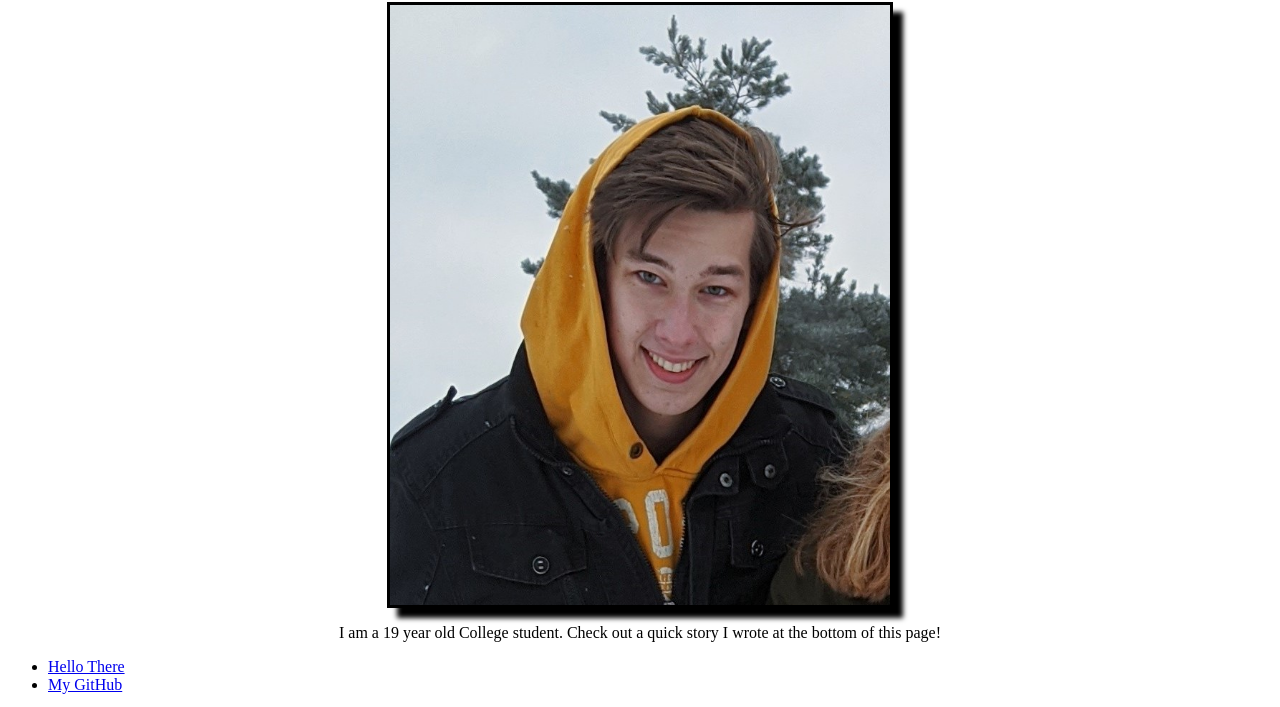
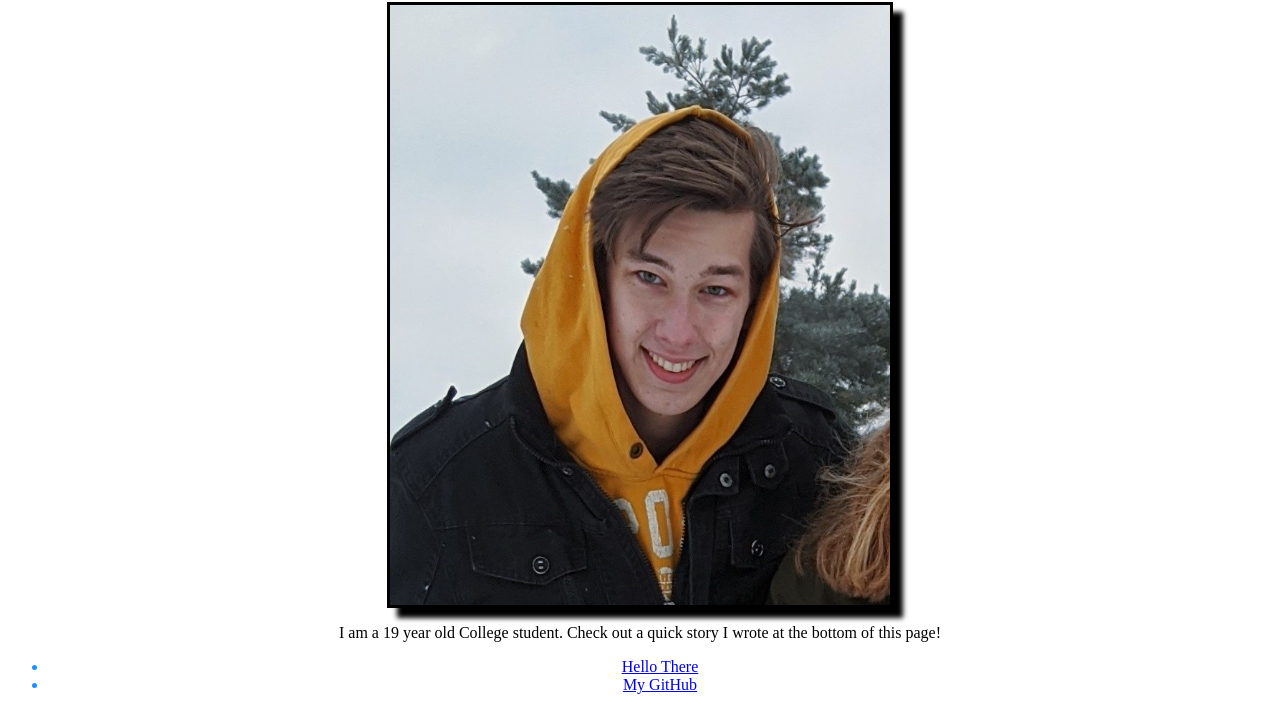
Before and after one commit to L0rd-Z-19/L0rd-Z-19.github.io, a plain HTML site: page index.html in a window 1280 px wide. Shown: the part 122-829 px from the top of the page. Drawn offline with Linux system fonts and the light colour scheme; grey boxes are pictures that could not be loaded.

Commit message:
Added the list to the border

```diff
--- a/index.html
+++ b/index.html
@@ -31,6 +31,13 @@ h3{
     text-align: center;
     background-color: dodgerblue;
 }
+li{
+	text-align: center;
+	color:dodgerblue;
+  }
+  ul{
+	text-align: center;
+  }
 </style>
 
 
```
